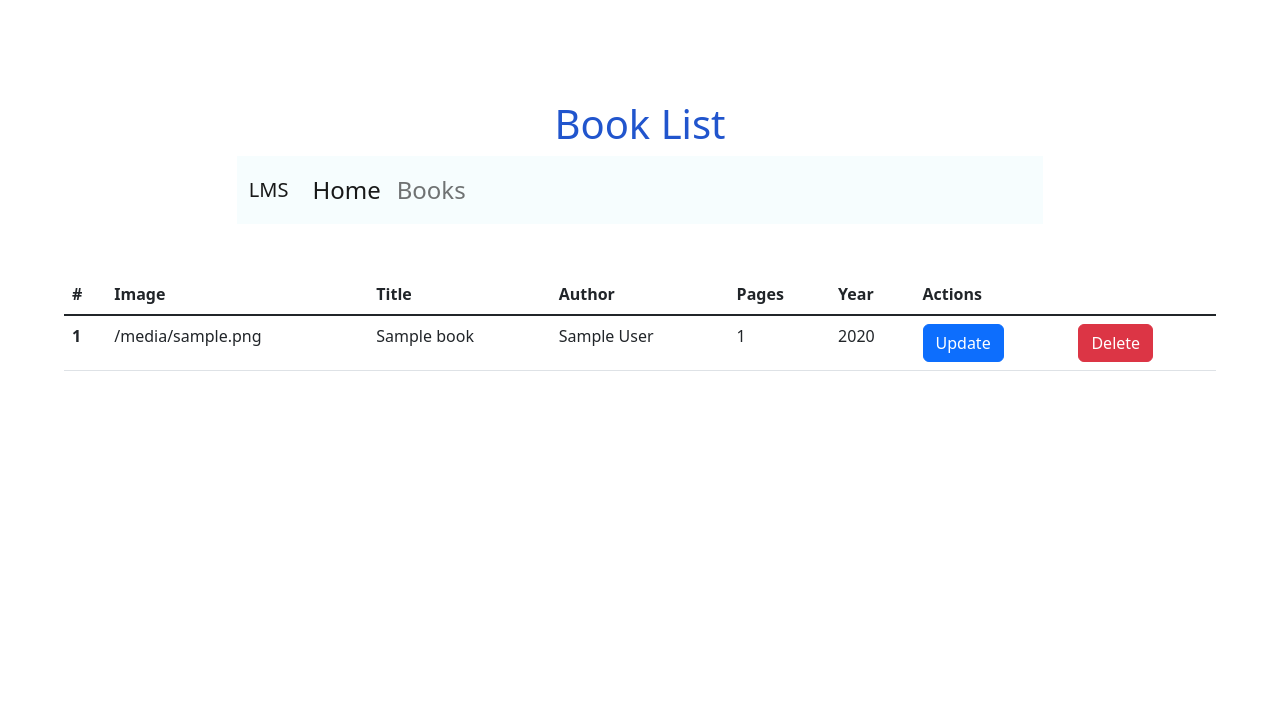
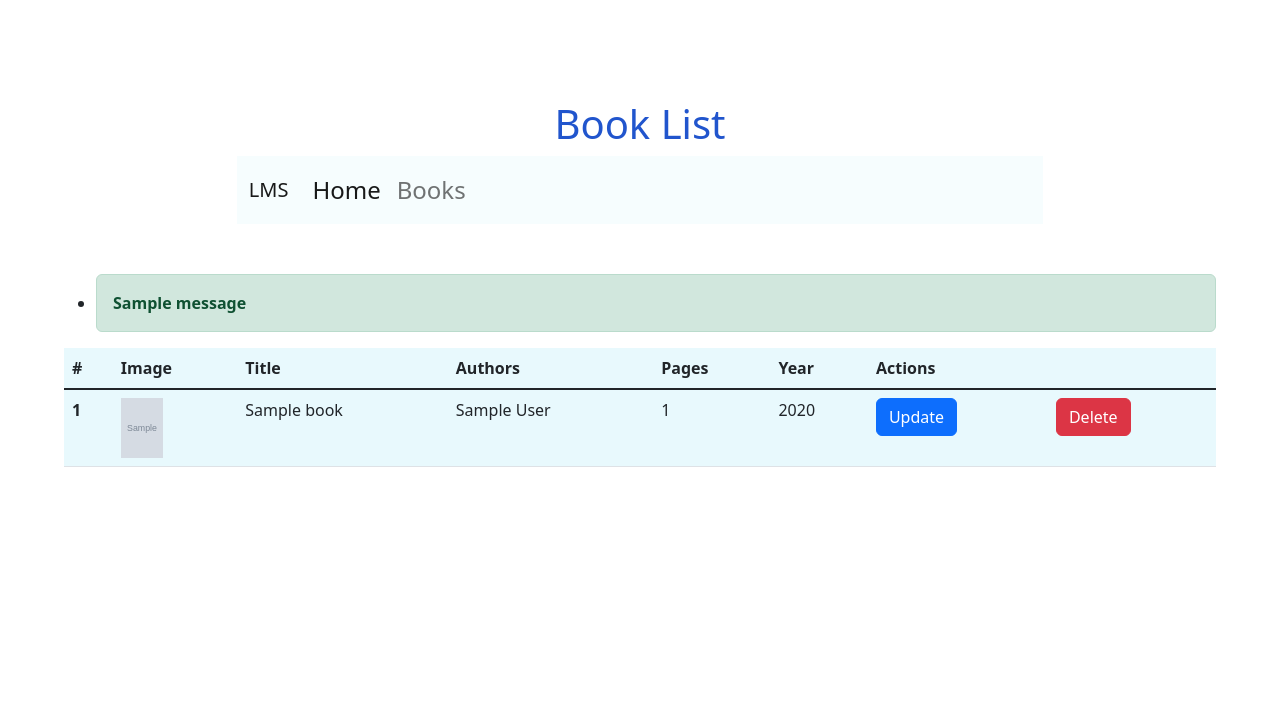
Before and after one commit to kb1337/lms, a Flask app: page /books in a window 1280 px wide. Shown: the top 707 px of the page. Run offline with Flask 2, Linux system fonts and the light colour scheme; grey boxes marked "Sample" are stand-in pictures; one stand-in notice (Sample message) is shown; a database or web service that is not in the repository returns one stand-in record (values such as "Sample title").

Commit message:
Add flash message for book list

```diff
--- a/templates/books.html
+++ b/templates/books.html
@@ -7,14 +7,29 @@
 {% endblock %}
 
 {% block content %}
+
+  {% with messages = get_flashed_messages(with_categories = true) %}
+  {% if messages %}
+    <ul class="flashes">
+      {% for category, message in messages %}
+        <li>
+          <div class="alert alert-{{ category }}" role="alert">
+            <strong>{{ message }}</strong>
+          </div>
+        </li>
+      {% endfor %}
+    </ul>
+  {% endif %}
+  {% endwith %}
+
   {% if books %}
-    <table class="table table-hover">
+    <table class="table table-hover" id="book-list">
       <thead class="table-ligth">
         <tr>
           <th scope="col">#</th>
           <th scope="col">Image</th>
           <th scope="col">Title</th>
-          <th scope="col">Author</th>
+          <th scope="col">Authors</th>
           <th scope="col">Pages</th>
           <th scope="col">Year</th>
           <th scope="col" colspan="2">Actions</th>
@@ -25,16 +40,18 @@
           <tr>
             <th scope="row">{{loop.index}}</th>
             <td hidden="true">{{book._id}}</td>
-            <td>{{book.imageLink}}</td>
-            <td>{{book.title}}</td>
-            <td>{{book.author}}</td>
-            <td>{{book.pages}}</td>
-            <td>{{book.year}}</td>
             <td>
-              <a href="./book/update/{{ book._id }}" type="button" class="btn btn-primary">Update</a>
+              <img src="/static/{{ book.image }}" alt="{{ book.title }}" width="42" height="60"/>
+            </td>
+            <td>{{ book.title }}</td>
+            <td>{{ book.authors|join(' - ') }}</td>
+            <td>{{ book.page }}</td>
+            <td>{{ book.year }}</td>
+            <td>
+              <a href="/book/update/{{ book._id }}" type="button" class="btn btn-primary">Update</a>
             </td>
             <td>
-              <a href="./book/delete/{{ book._id }}" type="button" class="btn btn-danger">Delete</a>
+              <a href="/book/delete/{{ book._id }}" type="button" class="btn btn-danger">Delete</a>
             </td>
           </tr>
         {% endfor %}
```
